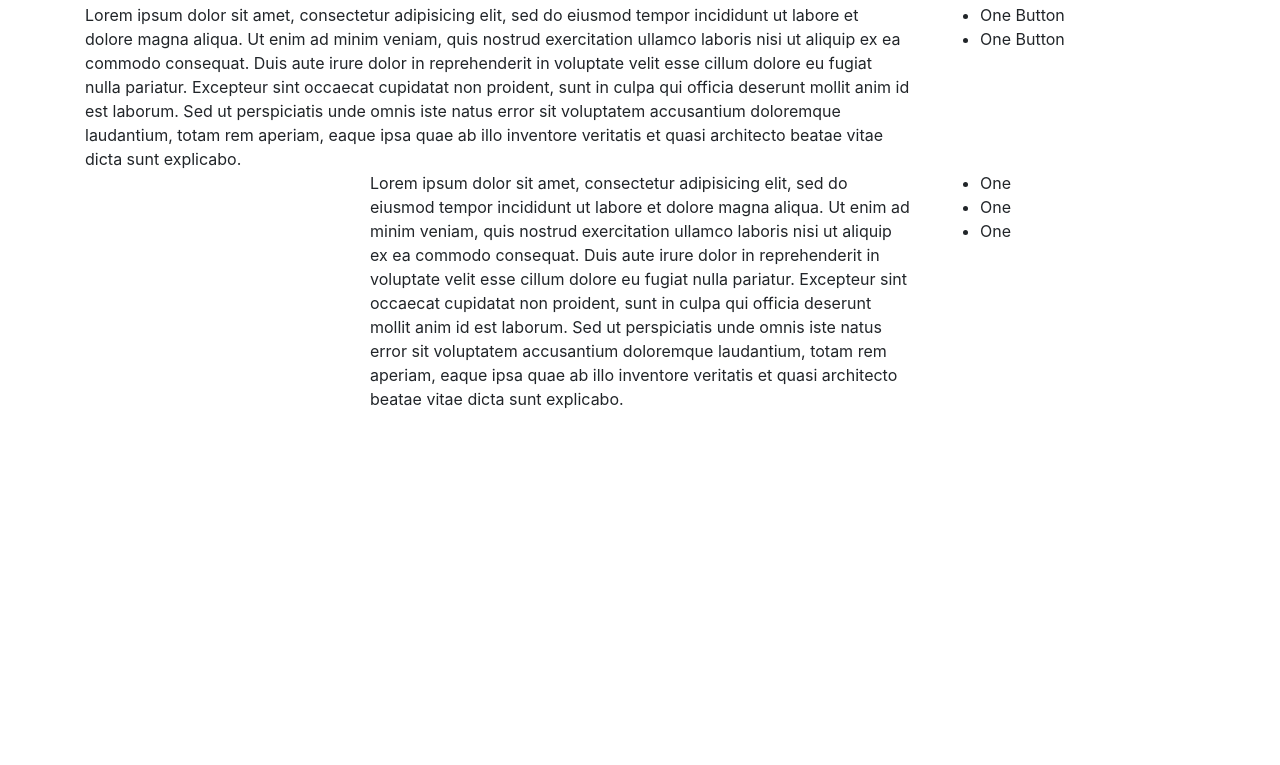
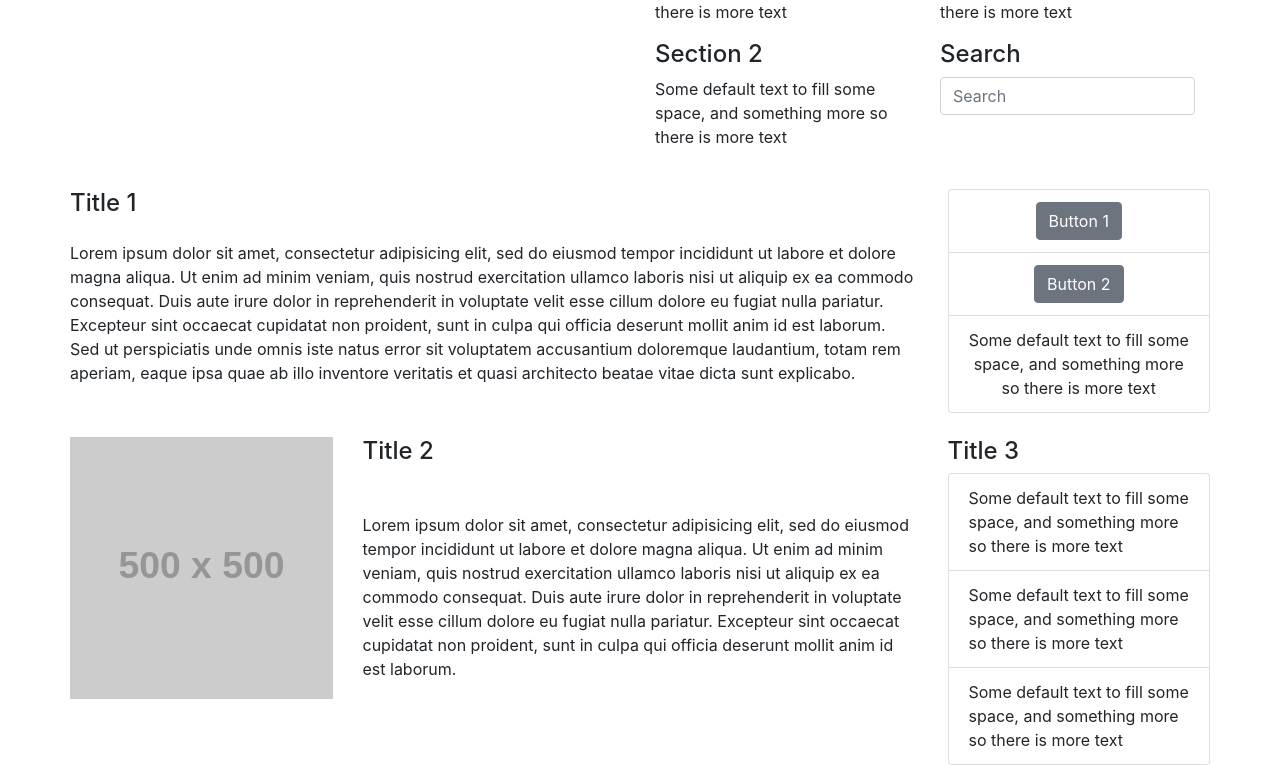
Before and after one commit to kwalczak80/Bootstrap-website, a plain HTML site: page index.html in a window 1280 px wide. Shown: the part 85-850 px from the top of the page. Before the commit the page ends 800 px from the top, so only its background shows below. Drawn offline with nearby package versions, Linux system fonts and the light colour scheme; placeholder pictures from the web are drawn by us.

Commit message:
Add bootstrap classes to syle the website content

```diff
--- a/index.html
+++ b/index.html
@@ -23,62 +23,106 @@
     <nav></nav>
     <main class="container">
       <div class="row">
-        <div class="col-md-6"><h1>Name</h1></div>
+        <div class="col-md-6">
+          <h1>Website Name</h1>
+        </div>
         <div class="col-md-3">
+          <div class="h4">Section 1</div>
+          <p>
+            Some default text to fill some space, and something more so there is
+            more text
+          </p>
+          <div class="h4">Section 2</div>
           <p>
             Some default text to fill some space, and something more so there is
             more text
           </p>
         </div>
         <div class="col-md-3">
+          <div class="h4">Section 1</div>
           <p>
             Some default text to fill some space, and something more so there is
             more text
           </p>
+          <div class="h4">Search</div>
+          <div class="form-group">
+            <input
+              type="email"
+              class="form-control"
+              id="exampleInputEmail1"
+              aria-describedby="emailHelp"
+              placeholder="Search"
+            />
           </div>
         </div>
-      <div class="row">
+        <div class="row mt-4">
           <div class="col-md-9">
+            <div class="h4 mb-4">Title 1</div>
+            <p>
               Lorem ipsum dolor sit amet, consectetur adipisicing elit, sed do
-          eiusmod tempor incididunt ut labore et dolore magna aliqua. Ut enim ad
-          minim veniam, quis nostrud exercitation ullamco laboris nisi ut
-          aliquip ex ea commodo consequat. Duis aute irure dolor in
-          reprehenderit in voluptate velit esse cillum dolore eu fugiat nulla
-          pariatur. Excepteur sint occaecat cupidatat non proident, sunt in
-          culpa qui officia deserunt mollit anim id est laborum. Sed ut
-          perspiciatis unde omnis iste natus error sit voluptatem accusantium
-          doloremque laudantium, totam rem aperiam, eaque ipsa quae ab illo
-          inventore veritatis et quasi architecto beatae vitae dicta sunt
-          explicabo.
+              eiusmod tempor incididunt ut labore et dolore magna aliqua. Ut
+              enim ad minim veniam, quis nostrud exercitation ullamco laboris
+              nisi ut aliquip ex ea commodo consequat. Duis aute irure dolor in
+              reprehenderit in voluptate velit esse cillum dolore eu fugiat
+              nulla pariatur. Excepteur sint occaecat cupidatat non proident,
+              sunt in culpa qui officia deserunt mollit anim id est laborum. Sed
+              ut perspiciatis unde omnis iste natus error sit voluptatem
+              accusantium doloremque laudantium, totam rem aperiam, eaque ipsa
+              quae ab illo inventore veritatis et quasi architecto beatae vitae
+              dicta sunt explicabo.
+            </p>
           </div>
           <div class="col-md-3">
-          <ul>
-            <li>One Button</li>
-            <li>One Button</li>
+            <ul class="list-group text-center">
+              <li class="list-group-item">
+                <button class="btn btn-secondary">Button 1</button>
+              </li>
+              <li class="list-group-item">
+                <button class="btn btn-secondary">Button 2</button>
+              </li>
+              <li class="list-group-item">
+                Some default text to fill some space, and something more so
+                there is more text
+              </li>
             </ul>
           </div>
         </div>
-      <div class="row">
-        <div class="col-3"><img src="" /></div>
+        <div class="row mt-4">
+          <div class="col-3">
+            <img
+              src="https://via.placeholder.com/500x500?text=Some Image"
+              class="img-fluid"
+            />
+          </div>
           <div class="col-6">
+            <div class="h4 mb-5">Title 2</div>
+            <p>
               Lorem ipsum dolor sit amet, consectetur adipisicing elit, sed do
-          eiusmod tempor incididunt ut labore et dolore magna aliqua. Ut enim ad
-          minim veniam, quis nostrud exercitation ullamco laboris nisi ut
-          aliquip ex ea commodo consequat. Duis aute irure dolor in
-          reprehenderit in voluptate velit esse cillum dolore eu fugiat nulla
-          pariatur. Excepteur sint occaecat cupidatat non proident, sunt in
-          culpa qui officia deserunt mollit anim id est laborum. Sed ut
-          perspiciatis unde omnis iste natus error sit voluptatem accusantium
-          doloremque laudantium, totam rem aperiam, eaque ipsa quae ab illo
-          inventore veritatis et quasi architecto beatae vitae dicta sunt
-          explicabo.
+              eiusmod tempor incididunt ut labore et dolore magna aliqua. Ut
+              enim ad minim veniam, quis nostrud exercitation ullamco laboris
+              nisi ut aliquip ex ea commodo consequat. Duis aute irure dolor in
+              reprehenderit in voluptate velit esse cillum dolore eu fugiat
+              nulla pariatur. Excepteur sint occaecat cupidatat non proident,
+              sunt in culpa qui officia deserunt mollit anim id est laborum.
+            </p>
           </div>
           <div class="col-3">
-          <ul>
-            <li>One</li>
-            <li>One</li>
-            <li>One</li>
+            <div class="h4 mb-2">Title 3</div>
+            <ul class="list-group">
+              <li class="list-group-item">
+                Some default text to fill some space, and something more so
+                there is more text
+              </li>
+              <li class="list-group-item">
+                Some default text to fill some space, and something more so
+                there is more text
+              </li>
+              <li class="list-group-item">
+                Some default text to fill some space, and something more so
+                there is more text
+              </li>
             </ul>
+          </div>
         </div>
       </div>
     </main>
```
Lines whose indentation alone changed are shown as unchanged.
